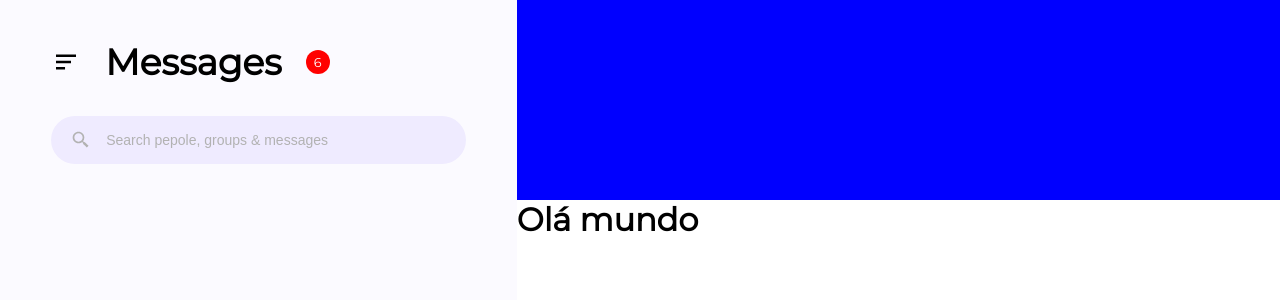
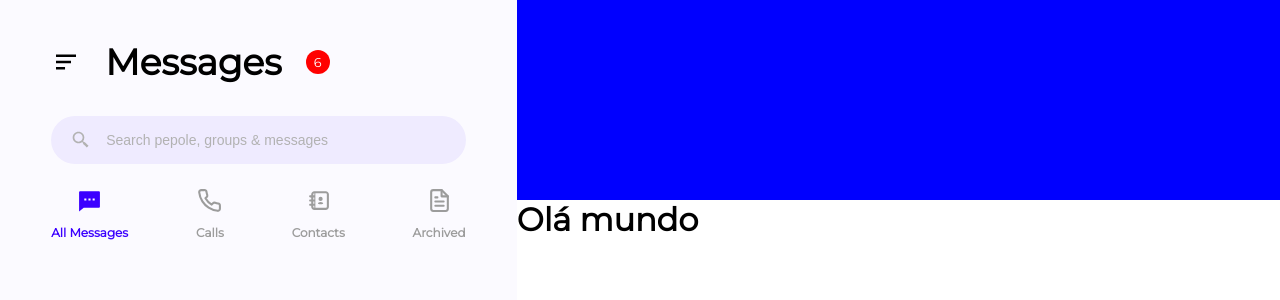
Before and after one commit to MatheusGomesRocha/chat-next, a Next.js app: page / in a window 1280 px wide. Shown: the top 300 px of the page. Built offline with nearby package versions, Linux system fonts and the light colour scheme.

Commit message:
Fianlizando area Filter, onde o usuário filtraria sua pesquisa para procurar ligações, conversas e etc

```diff
--- a/src/components/Chats/index.tsx
+++ b/src/components/Chats/index.tsx
@@ -1,5 +1,8 @@
 import styles from './styles.module.scss';
 import { BiMenuAltLeft, BiSearchAlt2 } from 'react-icons/bi';
+import { RiMessage2Fill } from 'react-icons/ri';
+import { FiPhone, FiFileText } from 'react-icons/fi';
+import { TiContacts } from 'react-icons/ti';
 
 export default function Chats() {
     return(
@@ -18,6 +21,28 @@ export default function Chats() {
                 <BiSearchAlt2 color="#B2B2B2" size={20} />
                 <input placeholder="Search pepole, groups & messages" />
             </div>
+
+            <div className={styles.filterArea}>
+                <div>
+                    <RiMessage2Fill color="#3b00ff" size={25} />
+                    <span style={{color: '#3b00ff'}}>All Messages</span>
+                </div>
+
+                <div>
+                    <FiPhone color="#9c9c9c" size={25} />
+                    <span>Calls</span>
+                </div>
+
+                <div>
+                    <TiContacts color="#9c9c9c" size={25} />
+                    <span>Contacts</span>
+                </div>
+
+                <div>
+                    <FiFileText color="#9c9c9c" size={25} />
+                    <span>Archived</span>
+                </div>
+            </div>
         </div>
     )
 }
--- a/src/components/Chats/styles.module.scss
+++ b/src/components/Chats/styles.module.scss
@@ -60,4 +60,25 @@
       }
     }
   }
+
+  .filterArea {
+    display: flex;
+    flex-direction: row;
+    align-items: center;
+    justify-content: space-between;
+    margin-top: 1.5rem;
+
+    div {
+      display: flex;
+      flex-direction: column;
+      align-items: center;
+
+      span {
+        color: var(--gray-350);
+        font-weight: bold;
+        font-size: 0.75rem;
+        margin-top: 0.75rem;
+      }
+    }
+  }
 }
--- a/src/styles/globals.scss
+++ b/src/styles/globals.scss
@@ -14,6 +14,7 @@ body {
   --white: #fff;
   --input: #efebff;
   --gray-200: #b2b2b2;
+  --gray-350: #9c9c9c;
   --gray-500: #e5e5e5;
   --red: #ff0000;
   --green: #00e532;
@@ -39,7 +40,6 @@ h5,
 h6 {
   font-weight: 600;
   font-family: "Montserrat", sans-serif;
-  color: var(--gray-800);
 }
 
 span,
```
